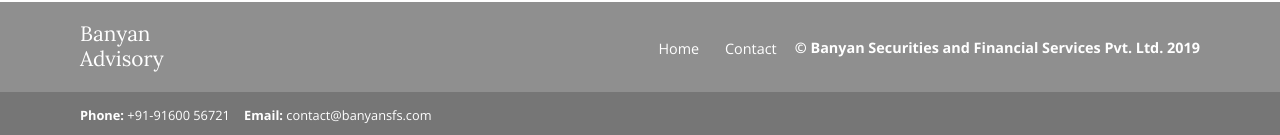
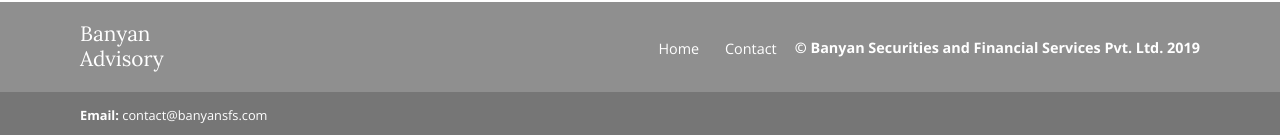
Before and after one commit to banyan-advisory/banyansfs, a Jekyll site: the page built from index.html, in a window 1280 px wide. Shown: the part 1263-1398 px from the top of the page. Built offline with Jekyll 4.4.1, drawn with Linux system fonts in a browser that asks for light colours.

Commit message:
update contact details

```diff
--- a/_data/contact.yml
+++ b/_data/contact.yml
@@ -1,4 +1,4 @@
 email: 'contact@banyansfs.com'
-phone: '+91-91600 56721'
+phone: ''
 businessName: 'Banyan Advisory'
 address: ''
--- a/_includes/sub-footer.html
+++ b/_includes/sub-footer.html
@@ -4,7 +4,7 @@
       <div class="col-12">
         <div class="sub-footer">
           <ul>
-            <li><strong>Phone: </strong>{{ site.data.contact.phone }}</li>
+            <!-- <li><strong>Phone: </strong>{{ site.data.contact.phone }}</li> -->
             <li><strong>Email: </strong><a href="mailto:{{ site.data.contact.email }}">
                 {{ site.data.contact.email }}</a></li>
           </ul>
--- a/contact.html
+++ b/contact.html
@@ -17,7 +17,7 @@
   <div class="row">
     <div class="col-12 col-md-8">
       <ul>
-        <li><strong>Phone: </strong>{{ site.data.contact.phone }}</li>
+        <!-- <li><strong>Phone: </strong>{{ site.data.contact.phone }}</li> -->
         <li><strong>Email: </strong><a href="mailto:{{ site.data.contact.email }}">
             {{ site.data.contact.email }}</a></li>
         {% if site.data.contact.address %}
```
